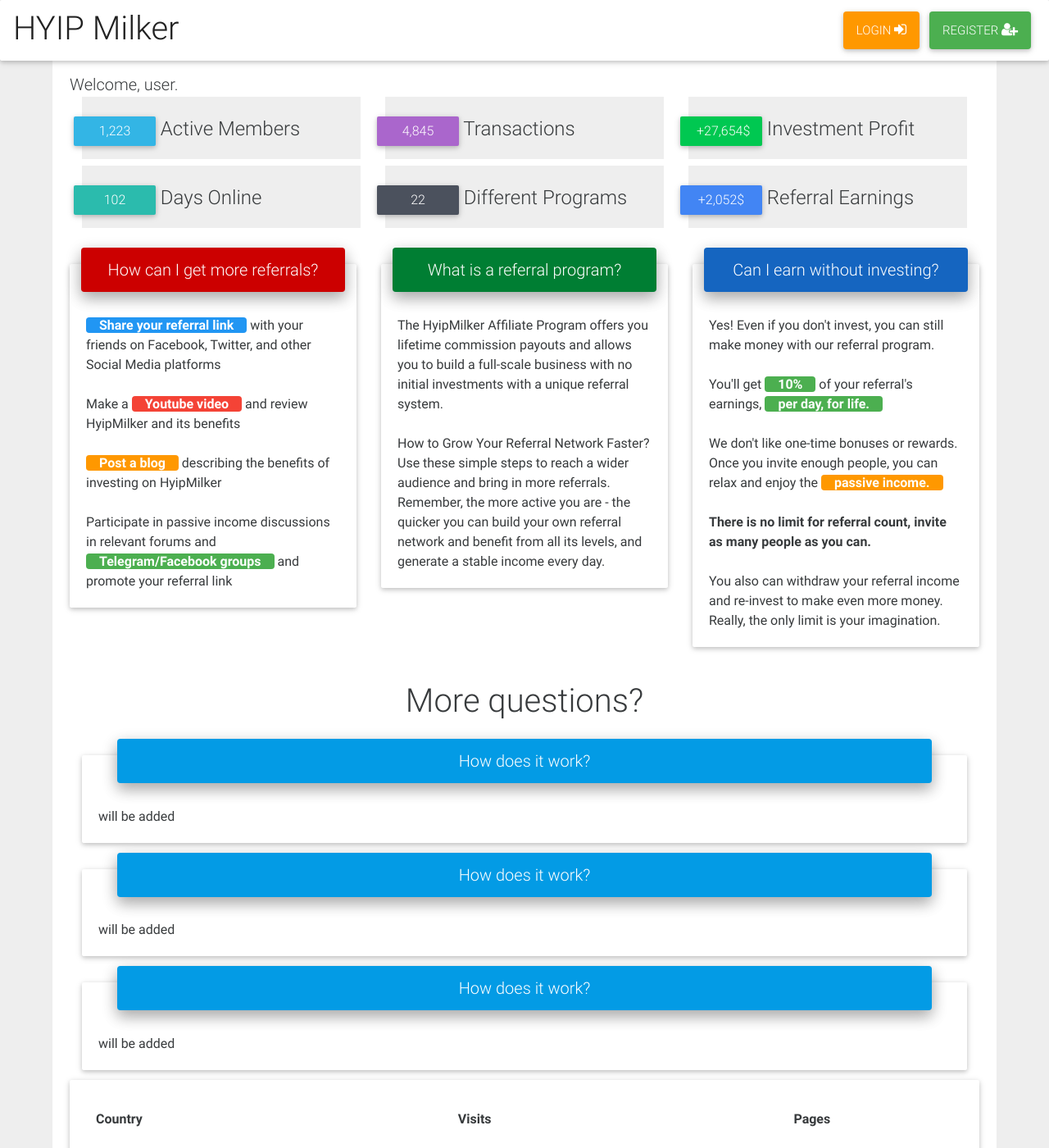
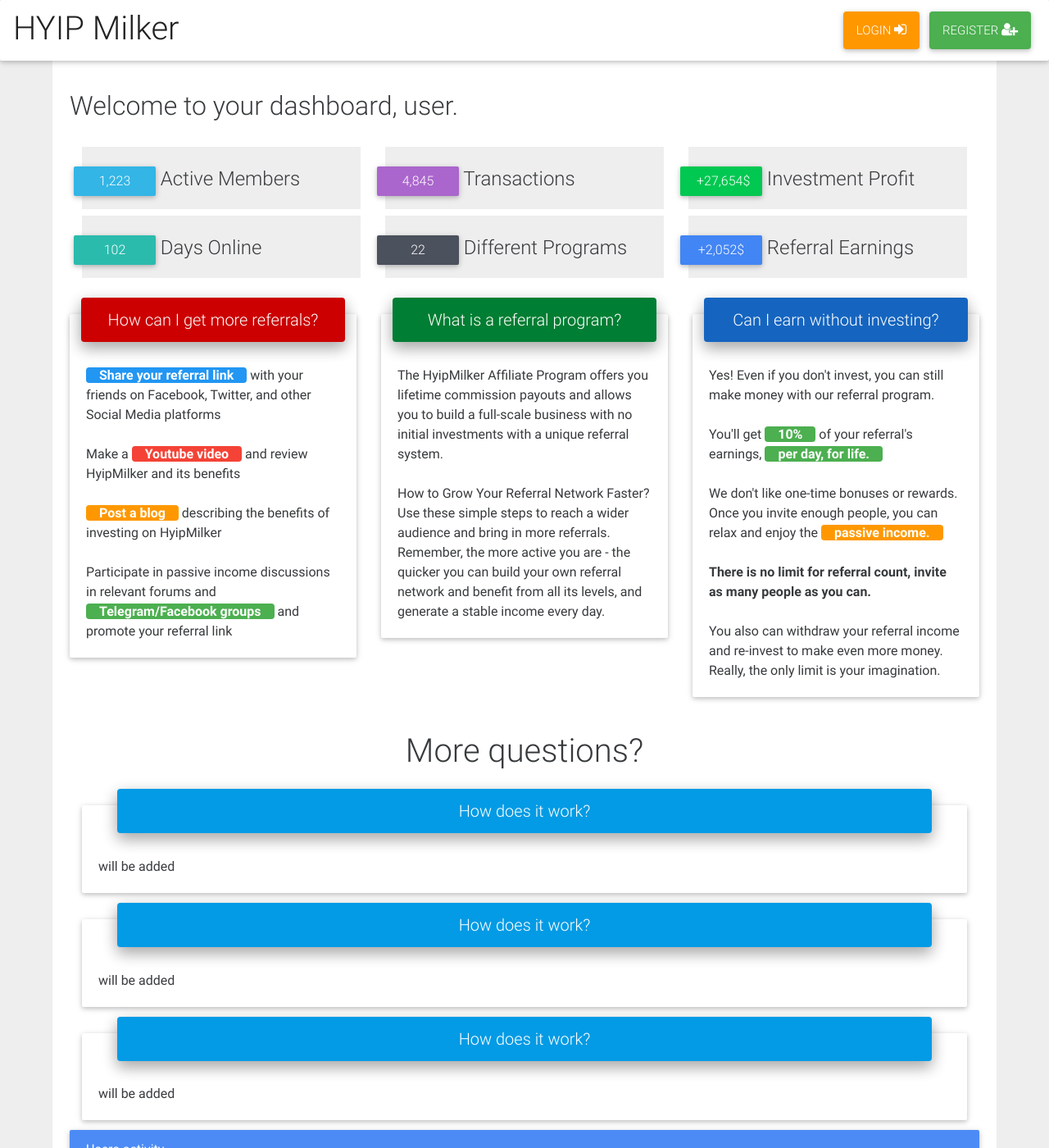
Before and after one commit to hm-gthb/hm-gthb.github.io, a Jekyll site: the page built from dashboard.html, in a window 1280 px wide and 1400 px high. Shown: the whole window at 82% size. Built offline with Jekyll 4.4.1, drawn with Linux system fonts in a browser that asks for light colours; nearby versions of some CDN libraries.

Commit message:
Update dashboard.html

```diff
--- a/dashboard.html
+++ b/dashboard.html
@@ -6,8 +6,9 @@ permalink: dashboard.html
 
 <main class="white">
   <div class="container ">
-
-    <div class = "lead">Welcome, user. </div>
+    <br>
+    <h2>Welcome to your dashboard, user. </h2>
+    <br>
 
     <div class="container  mb-1">
       <div class="row">
@@ -166,6 +167,9 @@ permalink: dashboard.html
     </div>
 
     <div class="card mb-r">
+      <div class="card-header white-text">
+        Users activity
+      </div>
       <div class="card-block">
         <table class="table large-header">
           <thead>
```
